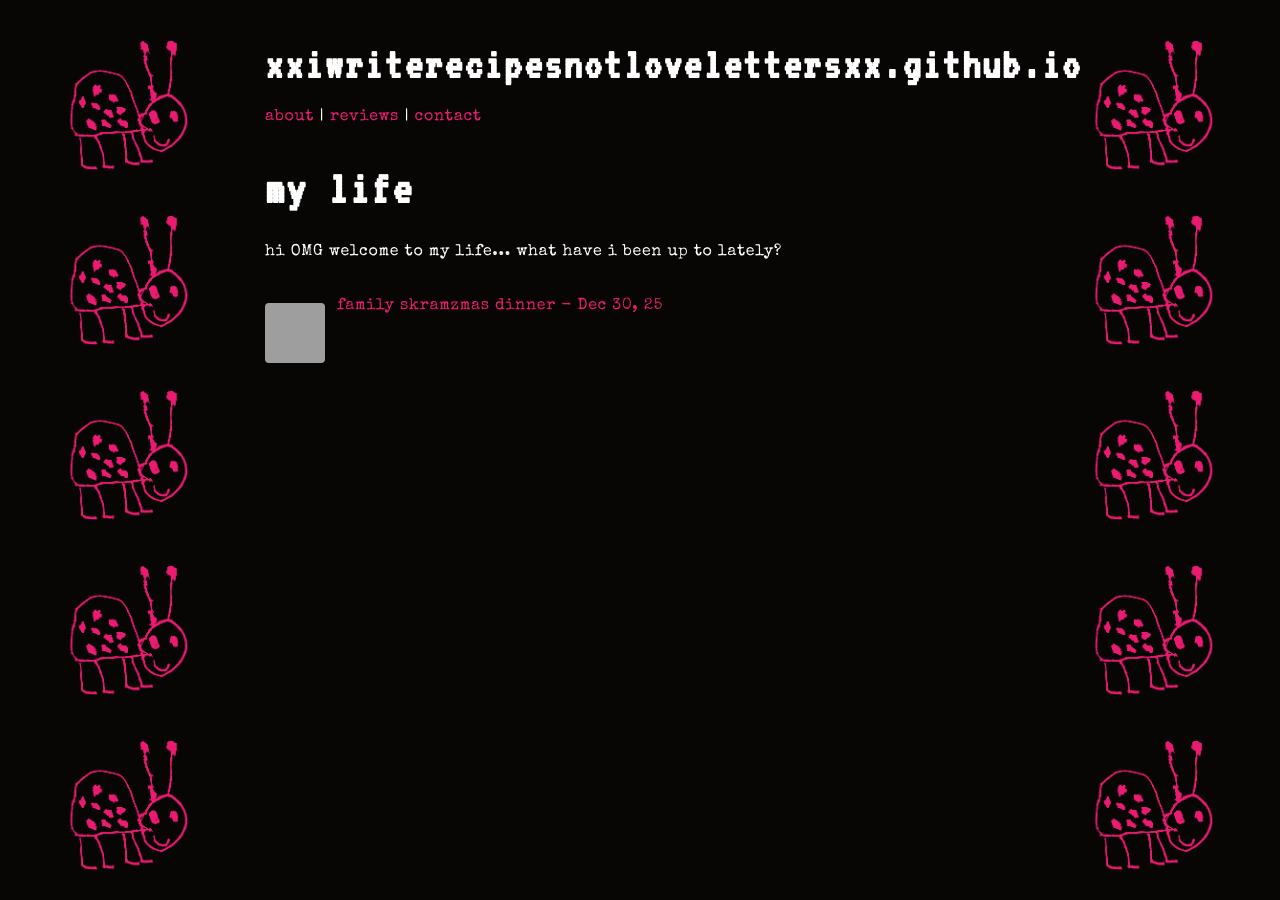
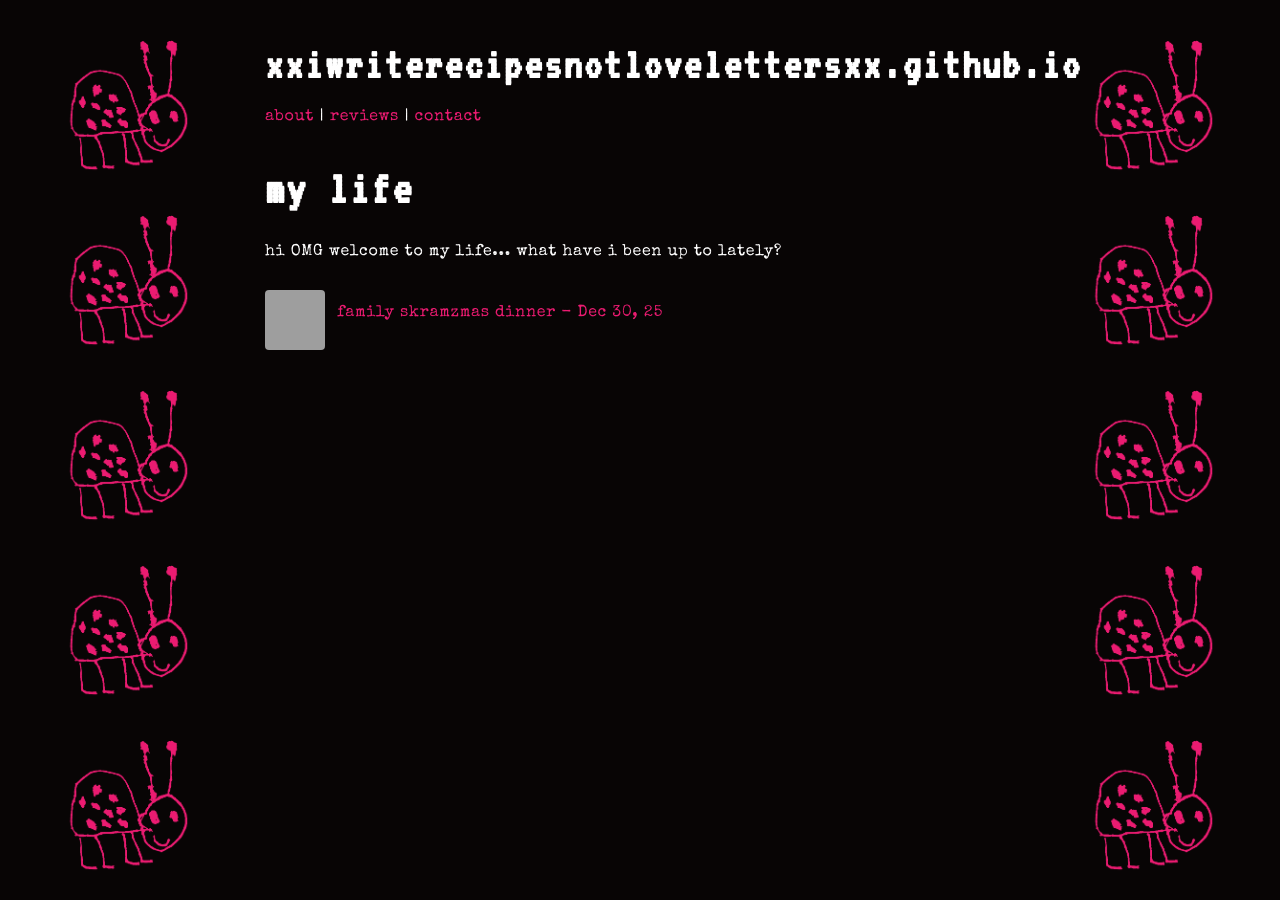
Before and after one commit to xxiwriterecipesnotlovelettersxx/xxiwriterecipesnotlovelettersxx.github.io, a Jekyll site: the page built from my-life.md, in a window 1280 px wide. Built offline with Jekyll 4.4.1, drawn with Linux system fonts in a browser that asks for light colours; grey boxes are pictures that could not be loaded.

Commit message:
Update style.css

```diff
--- a/assets/css/style.css
+++ b/assets/css/style.css
@@ -221,7 +221,7 @@ main.home hr {
 line-height: inherit !important;
 }
 
-/* Post list with thumbnails */
+/* post list with thumbnails */
 .post-list {
 list-style: none;
 padding: 0;
@@ -230,30 +230,29 @@ main.home hr {
 
 .post-list li {
 display: flex;
-  align-items: center;  /* vertically centre the text relative to the thumbnail */
-  gap: 12px;            /* space between thumbnail and text */
-  margin-bottom: 1rem;
+align-items: center; /* centres thumbnail + text block */
+gap: 12px;
+margin-bottom: 10px;
 }
 
+/* thumbnail */
 .post-thumb {
-  width: 60px;   /* square width */
-  height: 60px;  /* square height */
+width: 60px;
+height: 60px;
 flex-shrink: 0;
 }
 
 .post-thumb img {
 width: 100%;
 height: 100%;
-  object-fit: fill;   /* squishes/stretch to fill the square */
+object-fit: fill;
+margin: 0 !important;
 border-radius: 4px;
 }
 
-.post-link {
-  display: flex;            /* allows vertical centring of multi-line text */
-  flex-direction: column;
-  justify-content: center;  /* vertical centring */
-  height: 60px;             /* match the thumbnail height */
-  line-height: 1.2;         /* text line spacing */
-  text-decoration: none;
-  color: inherit;
+.post-list a {
+display: flex;
+align-items: center;
+min-height: 60px;
+line-height: 1.25;
 }
```
Lines whose indentation alone changed are shown as unchanged.
